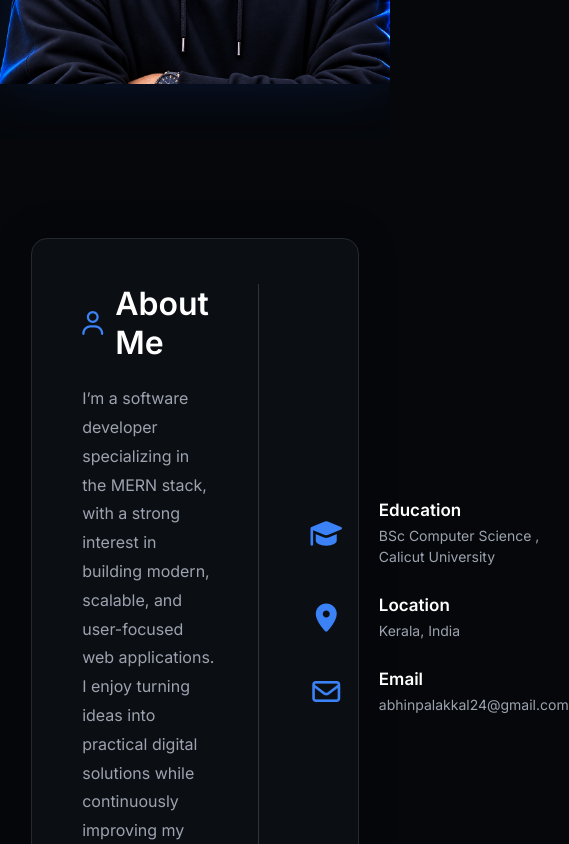
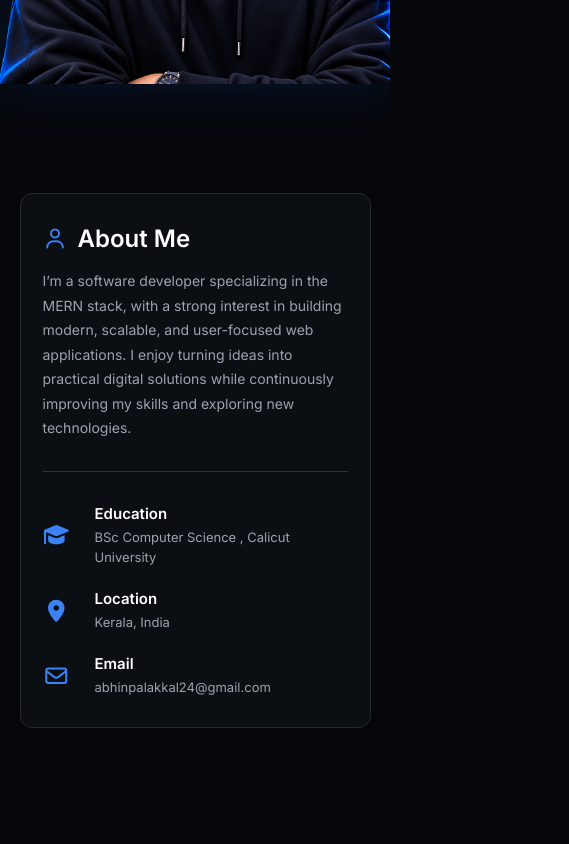
Before and after one commit to abhin-palakkal/abhin-personal-portfolio, a React (Vite) app: page / in a window 390 px wide. Shown: the part 1020-1864 px from the top of the page, 569 px wide, since content can reach past the window. Built offline with nearby package versions, Linux system fonts and the light colour scheme.

Commit message:
feat: add responsive about section

```diff
--- a/src/components/About/About.css
+++ b/src/components/About/About.css
@@ -156,3 +156,213 @@
 
   transform: none;
 }
+/* =================================
+   TABLET
+================================= */
+
+@media (max-width: 1024px) {
+  .section-about {
+    min-height: auto;
+
+    padding: 80px 6%;
+  }
+
+  .section-about-container {
+    max-width: 100%;
+
+    padding: 40px;
+
+    gap: 40px;
+  }
+
+  .about-box1 {
+    padding-right: 30px;
+  }
+
+  .about-heading h2 {
+    font-size: 29px;
+  }
+
+  .about-box1 p {
+    font-size: 15px;
+    line-height: 1.75;
+  }
+
+  .about-box2 {
+    gap: 25px;
+  }
+
+  .about-box2-main {
+    grid-template-columns: 48px 1fr;
+
+    column-gap: 12px;
+  }
+
+  .about-box2-main > i {
+    font-size: 25px;
+  }
+
+  .about-box2-main h4 {
+    font-size: 16px;
+  }
+
+  .about-box2-main p {
+    font-size: 13px;
+  }
+}
+
+/* =================================
+   MOBILE
+================================= */
+
+@media (max-width: 768px) {
+  .section-about {
+    min-height: auto;
+
+    padding: 70px 6%;
+  }
+
+  .section-about-container {
+    width: 100%;
+
+    padding: 35px 30px;
+
+    grid-template-columns: 1fr;
+
+    gap: 40px;
+
+    border-radius: 14px;
+  }
+
+  /* ABOUT INTRO */
+
+  .about-box1 {
+    padding-right: 0;
+
+    border-right: none;
+
+    padding-bottom: 35px;
+
+    border-bottom: 1px solid #30343b;
+  }
+
+  .about-heading {
+    gap: 10px;
+
+    margin-bottom: 18px;
+  }
+
+  .about-heading i {
+    font-size: 21px;
+  }
+
+  .about-heading h2 {
+    font-size: 27px;
+  }
+
+  .about-box1 p {
+    max-width: none;
+
+    font-size: 15px;
+
+    line-height: 1.75;
+  }
+
+  /* INFORMATION */
+
+  .about-box2 {
+    gap: 25px;
+
+    justify-content: flex-start;
+  }
+
+  .about-box2-main {
+    grid-template-columns: 48px 1fr;
+
+    column-gap: 12px;
+  }
+
+  .about-box2-main > i {
+    font-size: 24px;
+  }
+
+  .about-box2-main h4 {
+    font-size: 16px;
+
+    margin-bottom: 4px;
+  }
+
+  .about-box2-main p {
+    font-size: 13px;
+
+    line-height: 1.6;
+  }
+}
+
+/* =================================
+   SMALL MOBILE
+================================= */
+
+@media (max-width: 480px) {
+  .section-about {
+    padding: 55px 5% 65px;
+  }
+
+  .section-about-container {
+    padding: 30px 22px;
+
+    gap: 32px;
+
+    border-radius: 12px;
+  }
+
+  /* ABOUT INTRO */
+
+  .about-box1 {
+    padding-bottom: 30px;
+  }
+
+  .about-heading {
+    margin-bottom: 16px;
+  }
+
+  .about-heading i {
+    font-size: 20px;
+  }
+
+  .about-heading h2 {
+    font-size: 24px;
+  }
+
+  .about-box1 p {
+    font-size: 14px;
+
+    line-height: 1.75;
+  }
+
+  /* INFORMATION */
+
+  .about-box2 {
+    gap: 22px;
+  }
+
+  .about-box2-main {
+    grid-template-columns: 42px 1fr;
+
+    column-gap: 10px;
+  }
+
+  .about-box2-main > i {
+    font-size: 22px;
+  }
+
+  .about-box2-main h4 {
+    font-size: 15px;
+  }
+
+  .about-box2-main p {
+    font-size: 13px;
+
+    line-height: 1.55;
+  }
+}
```
